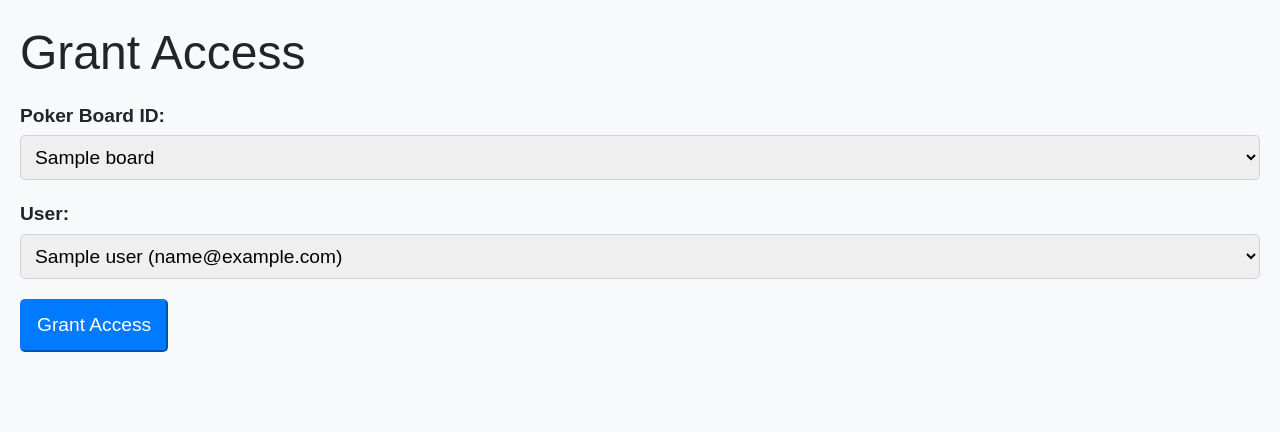
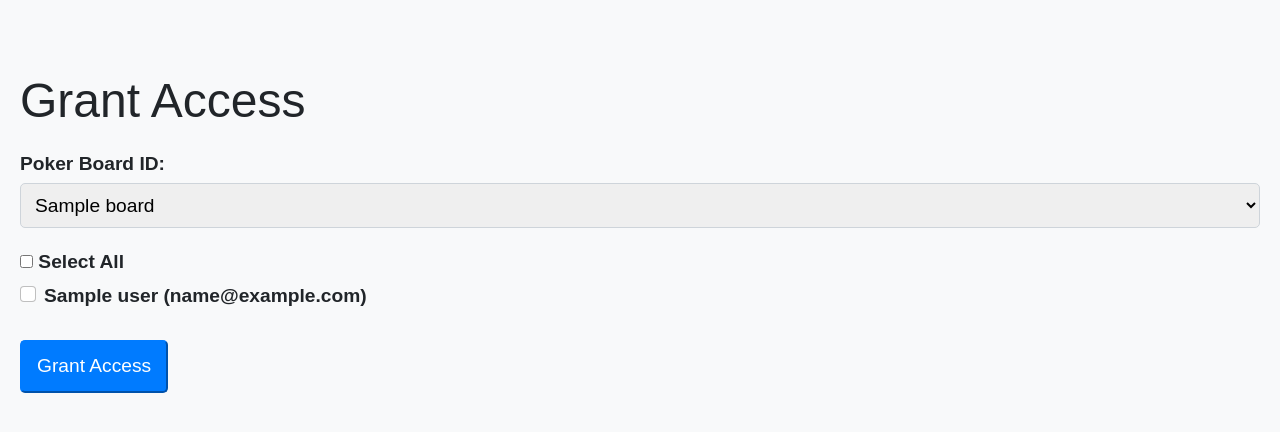
Before and after one commit to OZShubham/Poker_Estimation, a Flask app: template website/templates/grant_user_access.html in a window 1280 px wide. Shown: the part 56-488 px from the top of the page. Run offline with Flask 3, Linux system fonts and the light colour scheme; the template is opened without the code that fills it: most values are stand-ins (such as "Sample title", 1, 10 or a date in 2020).

Commit message:
modified

```diff
--- /dev/null
+++ b/website/static/grant_user_access/script.js
@@ -0,0 +1,29 @@
+function myfunc(){
+
+     var selectcheckbox = document.getElementById("select_all");
+
+
+
+    if(selectcheckbox.checked == true){
+
+    var allcheckbox = document.getElementsByName("user_id");
+
+    for(var i=0 ;i<allcheckbox.length; i++){
+
+    allcheckbox[i].checked = true;
+
+    }
+
+    }
+
+    else{
+
+    var allcheckbox = document.getElementsByName("user_id");
+
+    for(var i=0 ;i<allcheckbox.length; i++){
+    allcheckbox[i].checked = false;
+
+    }
+}
+
+}
--- a/website/templates/grant_user_access.html
+++ b/website/templates/grant_user_access.html
@@ -8,7 +8,7 @@
     <script src="https://cdn.jsdelivr.net/npm/bootstrap@5.2.3/dist/js/bootstrap.bundle.min.js" integrity="sha384-kenU1KFdBIe4zVF0s0G1M5b4hcpxyD9F7jL+jjXkk+Q2h455rYXK/7HAuoJl+0I4" crossorigin="anonymous"></script>
     <link rel="stylesheet" type="text/css" href="{{ url_for('static', filename='grant_user_access/style.css') }}" >
     <title>Grant Access</title>
-
+    <script type="text/javascript" src="{{ url_for('static', filename='grant_user_access/script.js') }}"></script>
 </head>
 <body>
   <nav class="navbar navbar-expand-lg fixed-top navbar-dark navbar-custom">
@@ -28,6 +28,8 @@
       </div>
     </div>
   </nav>
+  <br><br>
+
     {% for message in get_flashed_messages() %}
       <div class="alert alert-success alert-dismissible show" role="alert">
           {{message}}
@@ -45,14 +47,24 @@
           {% endfor %}
         </select>
         <br>
-        <label for="user_id">User:</label>
-        <select name="user_id" id="user_id">
-            {% for user in users %}
-                <option value="{{ user.user_id }}">{{ user.name }} ({{ user.email }})</option>
-            {% endfor %}
+        <label for="select_all">
+
+          <input type="checkbox" onclick="myfunc()" id="select_all"> Select All
+
+         </label>
+          {% for user in users %}
+          <div class="form-check">
+            <input class="form-check-input" type="checkbox" name="user_id" value="{{ user.key.id_or_name }}" id="{{ user.key.id_or_name }}">
+            <label class="form-check-label" for="{{ user.key.id_or_name }}">
+              {{ user.name }} ({{ user.email }})
+            </label>
+          </div>
+        {% endfor %}
+
         </select>
         <br>
         <input type="submit" value="Grant Access">
     </form>
+
 </body>
 </html>
```
Also changed, not shown: website/views.py (+21 -14 lines).
